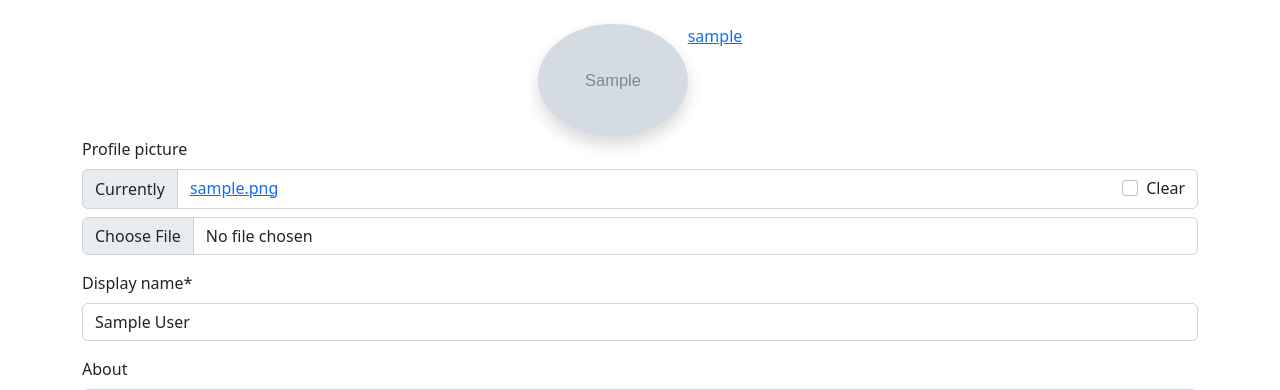
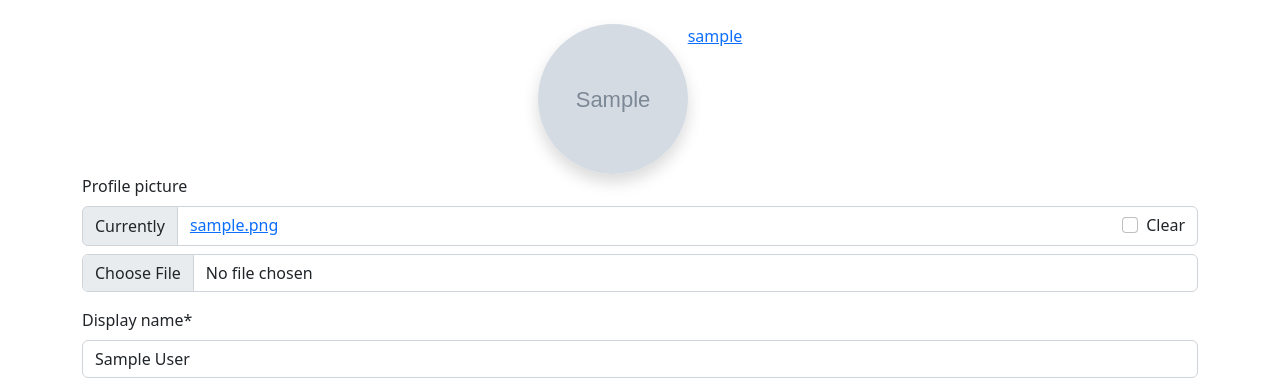
Before and after one commit to hasithsen/biopage, a Django app: page /userprofiles/~update/1 in a window 1280 px wide. Shown: the part 56-446 px from the top of the page. Run offline with Django 4.2, Linux system fonts and the light colour scheme; a user stored in the database is signed in; tables that the repository leaves empty hold one stand-in row (values such as "Sample post"); grey boxes marked "Sample" are stand-in pictures; parts of the project's set-up code (start-up, migrations or seed data) failed here and were passed over; some libraries are stand-ins or nearby versions.

Commit message:
fix: Update userprofile image display

```diff
--- a/biopage/static/css/project.css
+++ b/biopage/static/css/project.css
@@ -32,3 +32,19 @@ https://github.com/twbs/bootstrap/issues/23454#issuecomment-323225871
   height: 150px;
   text-align: center;
 }
+
+.avatar-wrapper {
+  width: 150px;
+  height: 150px;
+  overflow: hidden;
+  border-radius: 50%;
+  display: flex;
+  align-items: center;
+  justify-content: center;
+}
+
+.avatar-wrapper img {
+  width: 100%;
+  height: 100%;
+  object-fit: cover;
+}
--- a/biopage/templates/userprofiles/userprofile_form.html
+++ b/biopage/templates/userprofiles/userprofile_form.html
@@ -3,7 +3,7 @@
 {% load crispy_forms_tags %}
 
 {% block title %}
-  Profile {% if userprofile %} — userprofile.user {% endif %}
+  Profile: {% if userprofile %}{{ userprofile.user.username }}{% else %}Create{% endif %}
 {% endblock title %}
 
 {% block content %}
@@ -11,13 +11,16 @@
   {% if userprofile %}
     <div class="d-flex justify-content-center">
       {% if userprofile.profile_picture %}
-        <img style="width: 150px;" alt="..." class="shadow avatar avatar-xl rounded-circle" src="{{ userprofile.profile_picture.url }}">
+        <div class="avatar-wrapper shadow">
+          <img src="{{ userprofile.profile_picture.url }}" alt="Avatar" class="img-fluid">
+        </div>
       {% endif %}
       <a href="{% url 'users:update' %}" class="">{{ userprofile.user.username }}</a>
     </div>
   {% endif %}
   <form class="form-horizontal"
-        method="post">
+        method="post"
+        enctype="multipart/form-data">
     {% csrf_token %}
     {{ form|crispy }}
     <div class="control-group">
```
Also changed, not shown: biopage/templates/userprofiles/userprofile_detail.html (+5 -3 lines), biopage/templates/users/user_form.html (+4 -11 lines), biopage/userprofiles/views.py (+0 -7 lines).
